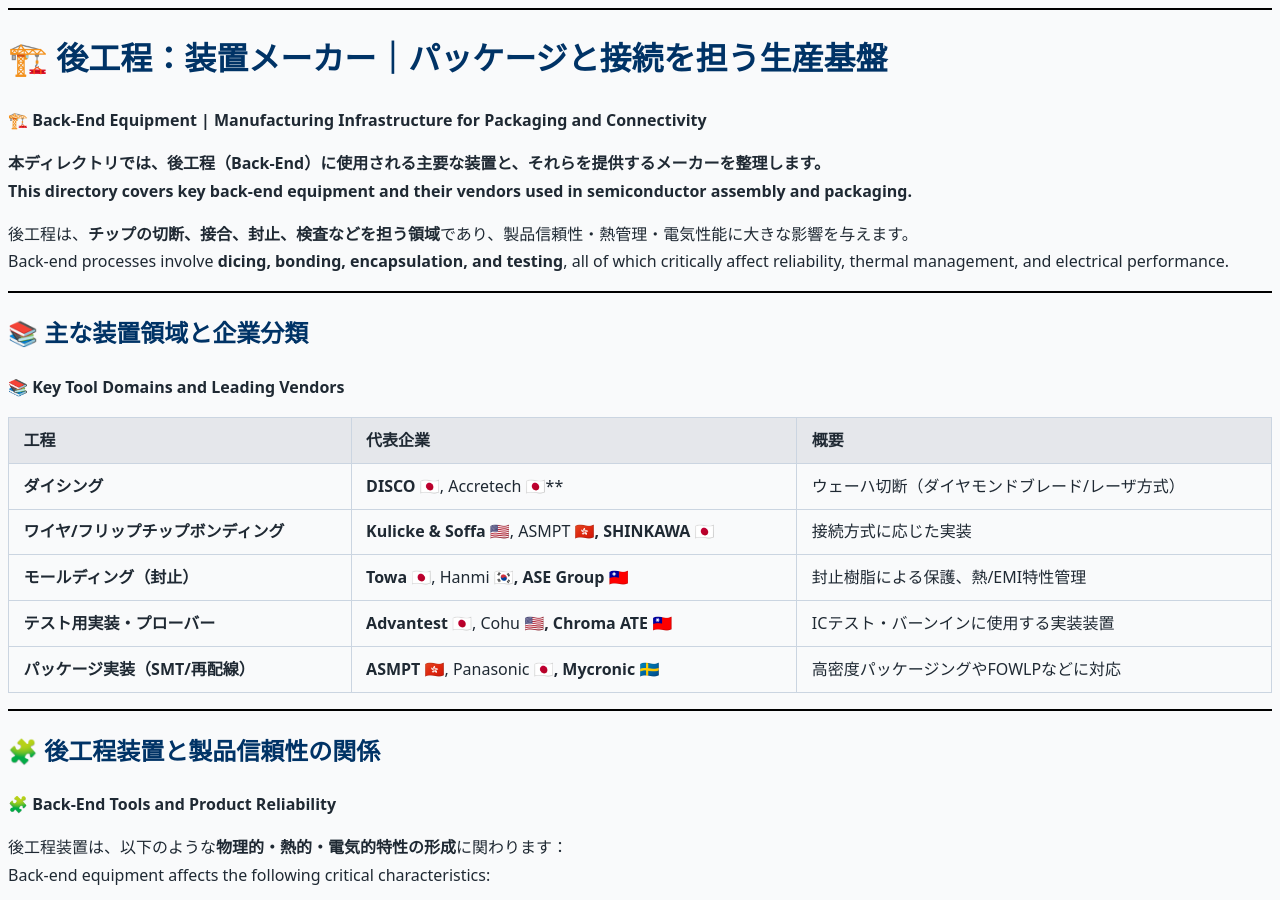
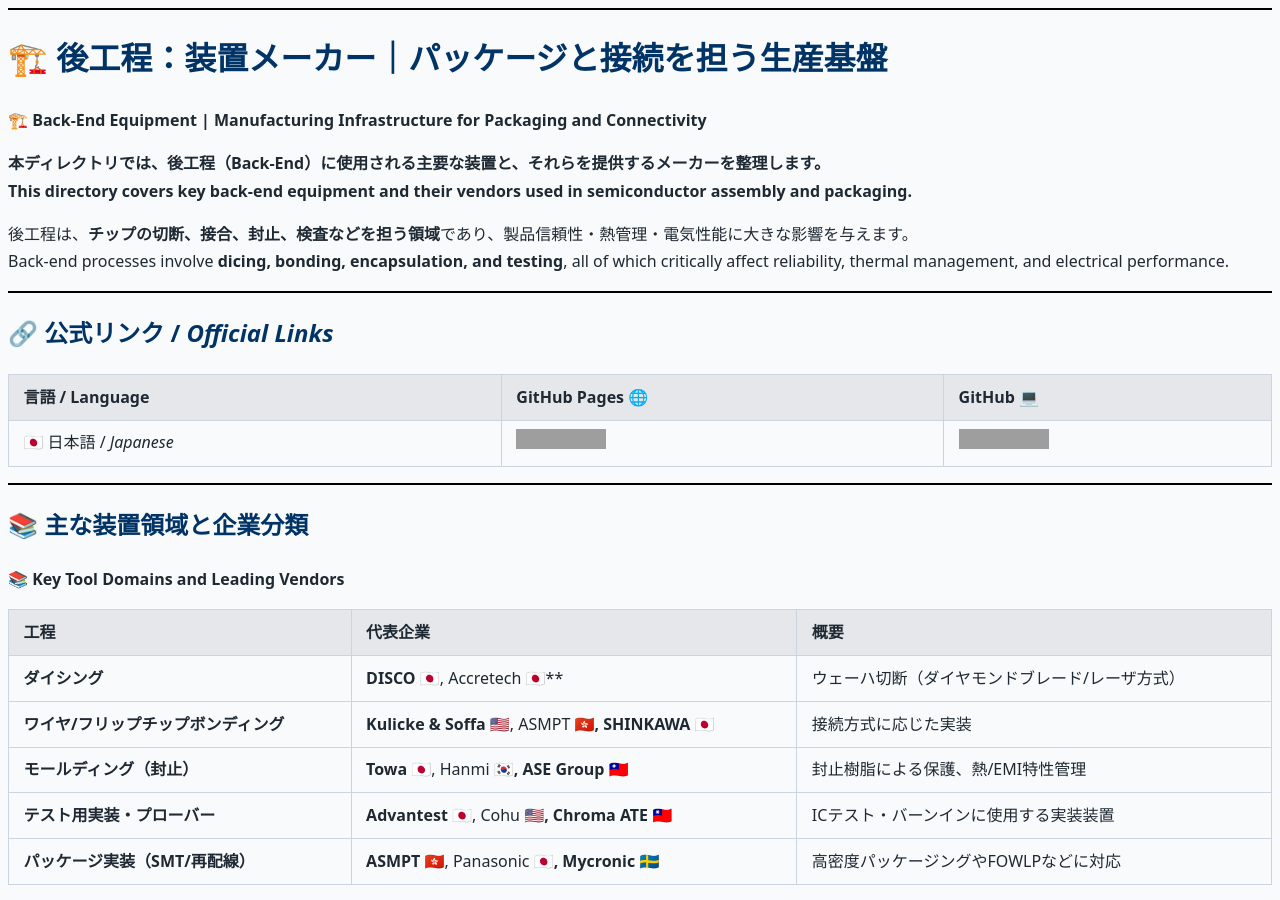
Before and after one commit to Samizo-AITL/Edusemi-Plus, a Jekyll site: the page built from industry/back-equipments/index.md, in a window 1280 px wide and 900 px high. Built offline with Jekyll 4.4.1, drawn with Linux system fonts in a browser that asks for light colours; grey boxes are pictures that could not be loaded.

Commit message:
Update index.md

```diff
--- a/industry/back-equipments/index.md
+++ b/industry/back-equipments/index.md
@@ -13,6 +13,14 @@
 
 後工程は、**チップの切断、接合、封止、検査などを担う領域**であり、製品信頼性・熱管理・電気性能に大きな影響を与えます。
 Back-end processes involve **dicing, bonding, encapsulation, and testing**, all of which critically affect reliability, thermal management, and electrical performance.
+
+---
+
+## 🔗 公式リンク / *Official Links*
+
+| 言語 / Language | GitHub Pages 🌐 | GitHub 💻 |
+|-----------------|----------------|-----------|
+| 🇯🇵 日本語 / *Japanese* | [![GitHub Pages JP](https://img.shields.io/badge/GitHub%20Pages-日本語版-brightgreen?logo=github)](https://samizo-aitl.github.io/Edusemi-Plus/industry/back-equipments/) | [![GitHub Repo JP](https://img.shields.io/badge/GitHub-日本語版-blue?logo=github)](https://github.com/Samizo-AITL/Edusemi-Plus/tree/main/industry/back-equipments) |
 
 ---
 
```
